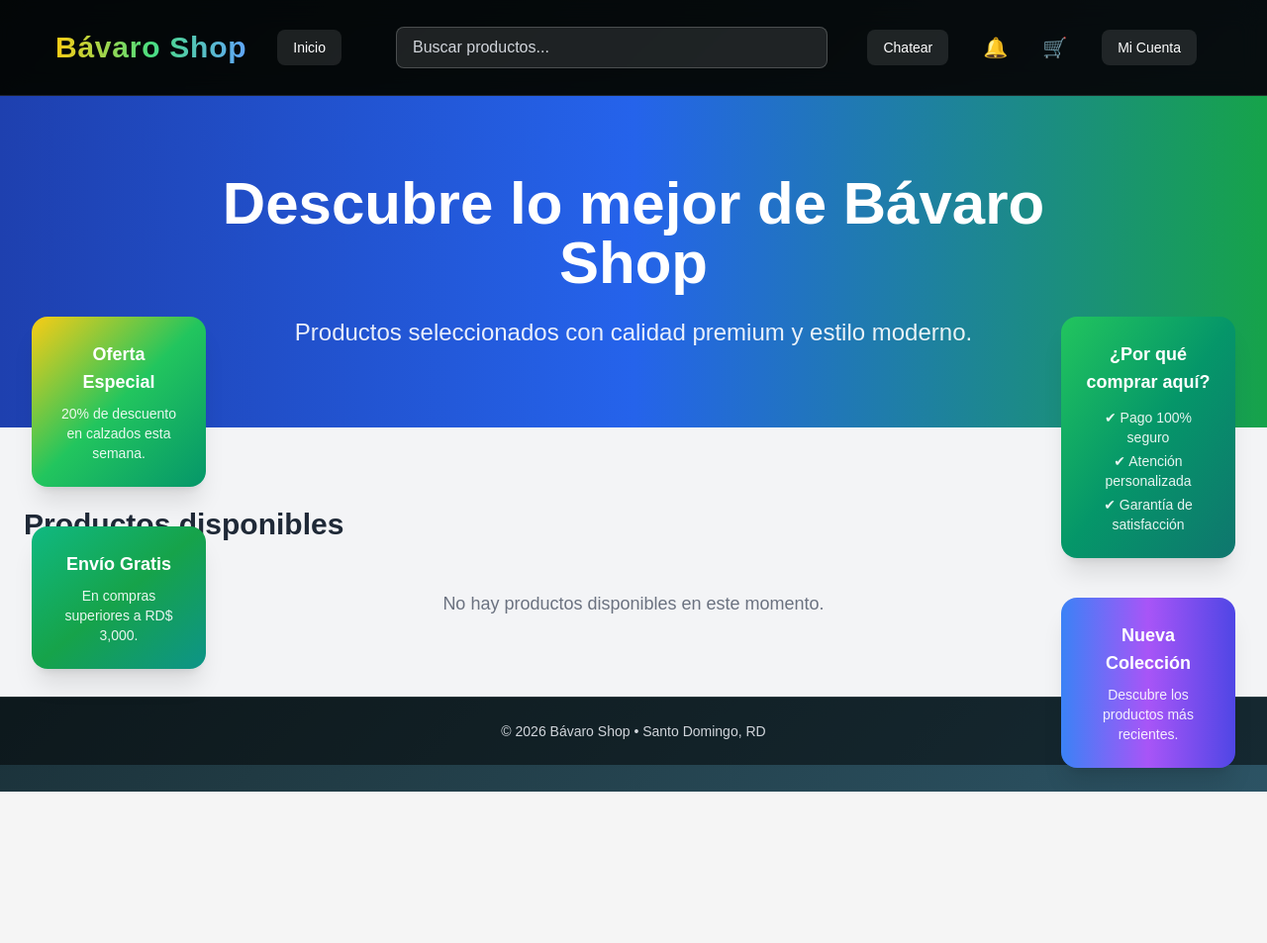
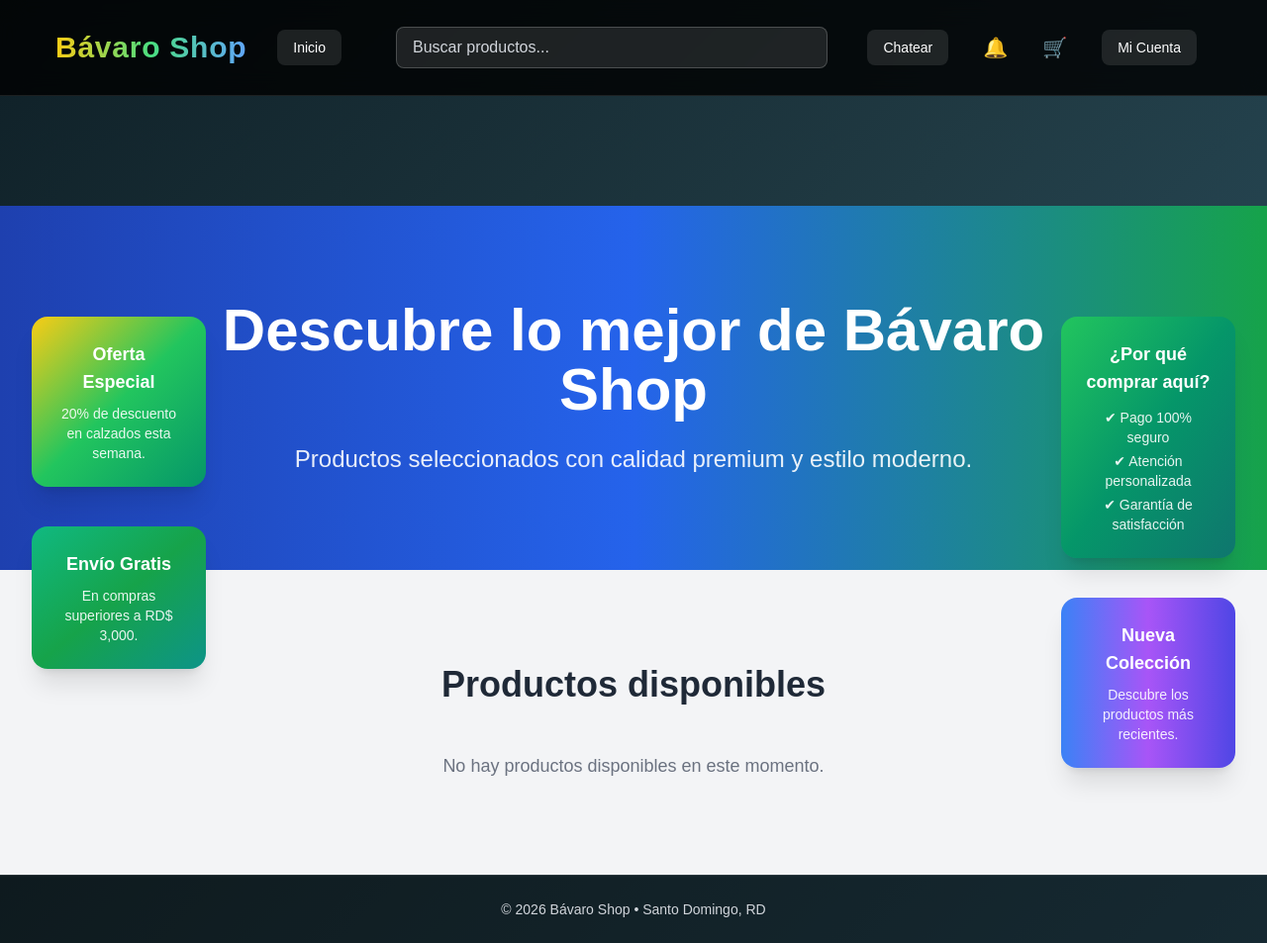
Before and after one commit to cerebritoone1-coder/bavaroshop, a Django app: page /tienda/ in a window 1280 px wide. Shown: the whole page at 99% size. Before the commit the page ends 800 px from the top, so only its background shows below. Run offline with Django 5.2, Linux system fonts and the light colour scheme; the visitor is signed in with stand-in values (Sample User, id 1); data that the repository does not hold is empty; some libraries are stand-ins or nearby versions.

Commit message:
Fix tienda layout completely

```diff
--- a/templates/store/home.html
+++ b/templates/store/home.html
@@ -1,4 +1,4 @@
-<h1 style="color:red; font-size:60px;">ESTE ES HOME.HTML</h1>
+
 {% extends "base_auth.html" %}
 
 {% block content %}
--- a/templates/store/tienda.html
+++ b/templates/store/tienda.html
@@ -2,12 +2,15 @@
 
 {% block content %}
 
+<!-- ESPACIO PARA HEADER FIXED -->
+<div class="pt-28">
+
 <!-- HERO SECTION -->
-<section class="bg-gradient-to-r from-blue-800 via-blue-600 to-green-600 py-14 sm:py-20 text-white text-center">
+<section class="bg-gradient-to-r from-blue-800 via-blue-600 to-green-600 py-16 sm:py-24 text-white text-center">
 
-    <div class="max-w-5xl mx-auto px-4">
+    <div class="max-w-5xl mx-auto px-6">
 
-        <h1 class="text-5xl sm:text-6xl font-extrabold mb-6">
+        <h1 class="text-4xl sm:text-6xl font-extrabold mb-6 leading-tight">
             Descubre lo mejor de Bávaro Shop
         </h1>
 
@@ -17,47 +20,46 @@
 
     </div>
 </section>
+
 <!-- PRODUCTOS -->
-<section class="bg-gray-100 py-12 sm:py-20">
+<section class="bg-gray-100 py-16 sm:py-24">
 
     <div class="max-w-7xl mx-auto px-6">
 
-        <h2 class="text-3xl font-bold text-gray-800 mb-12">
+        <h2 class="text-3xl sm:text-4xl font-bold text-gray-800 mb-12 text-center">
             Productos disponibles
         </h2>
 
-        <div class="grid grid-cols-2 sm:grid-cols-2 lg:grid-cols-3 xl:grid-cols-4 gap-6 sm:gap-10">
+        <div class="grid grid-cols-1 sm:grid-cols-2 lg:grid-cols-3 xl:grid-cols-4 gap-8">
 
             {% for producto in productos %}
 
-            <div class="bg-white rounded-2xl shadow-md hover:shadow-2xl transition duration-300 overflow-hidden flex flex-col">
+            <div class="bg-white rounded-2xl shadow-md hover:shadow-xl transition duration-300 overflow-hidden flex flex-col">
 
                 <!-- Imagen -->
-               <div class="h-48 sm:h-56 overflow-hidden">
-    {% if producto.image %}
-        <img src="{{ producto.image.url }}"
-             class="w-full h-full object-cover">
-    {% endif %}
-</div>
+                <div class="bg-gray-50 flex items-center justify-center h-52 p-4">
+                    {% if producto.image %}
+                        <img src="{{ producto.image.url }}"
+                             class="max-h-44 w-auto object-contain">
+                    {% endif %}
+                </div>
 
                 <!-- Info -->
-                <div class="p-5 flex flex-col flex-grow">
+                <div class="p-6 flex flex-col flex-grow">
 
-                    <h3 class="text-base sm:text-lg font-semibold text-gray-800 mb-2">
+                    <h3 class="text-lg font-semibold text-gray-800 mb-2">
                         {{ producto.name }}
                     </h3>
 
-                    <p class="text-green-600 text-lg sm:text-xl font-bold mb-4">
+                    <p class="text-green-600 text-xl font-bold mb-4">
                         RD$ {{ producto.price|floatformat:2 }}
                     </p>
 
                     <div class="mt-auto">
-
                         <a href="{% url 'product_detail' producto.slug %}"
                            class="block w-full text-center bg-black text-white py-3 rounded-lg hover:bg-gray-800 transition font-medium">
                             Ver detalle
                         </a>
-
                     </div>
 
                 </div>
@@ -77,4 +79,6 @@
     </div>
 </section>
 
+</div>
+
 {% endblock %}
```
